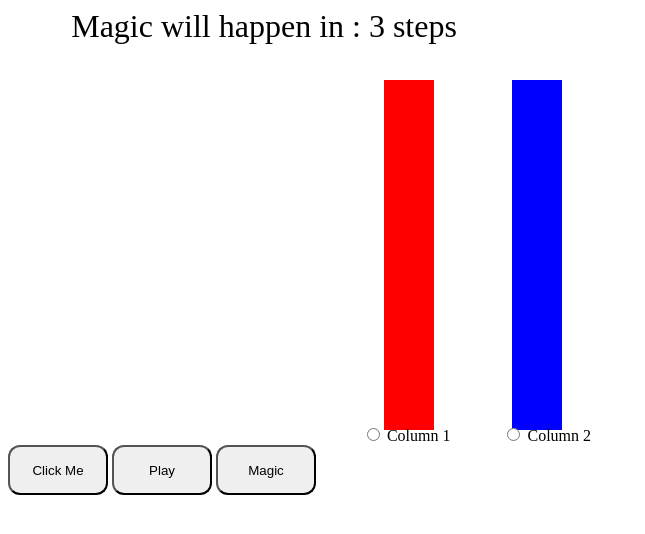
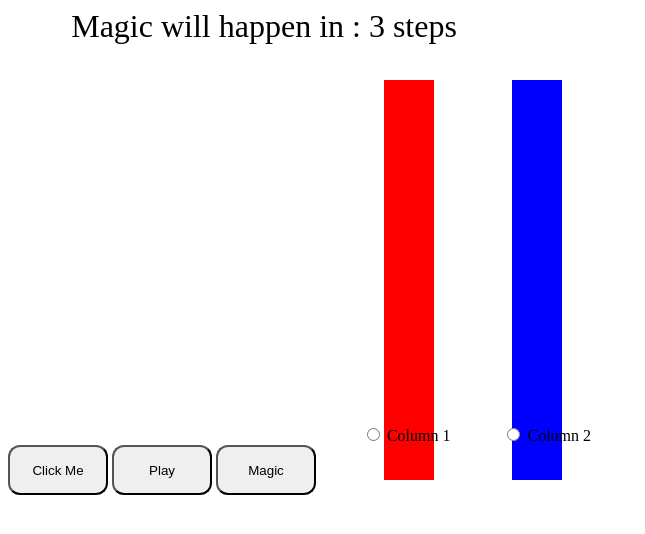
Before and after one commit to hassanashiq/CertificateGenerator, a website: page index.html in a window 1280 px wide. Shown: the whole page, without its empty margins (0-645 px from the left). Drawn offline with nearby package versions, Linux system fonts and the light colour scheme.

Commit message:
Update style.css

```diff
--- a/style.css
+++ b/style.css
@@ -4,7 +4,7 @@
     margin:auto;
     width:50px;
     top:10%;
-    height: 350px;
+    height: 50%;
     text-align:center;
 }
 
```
